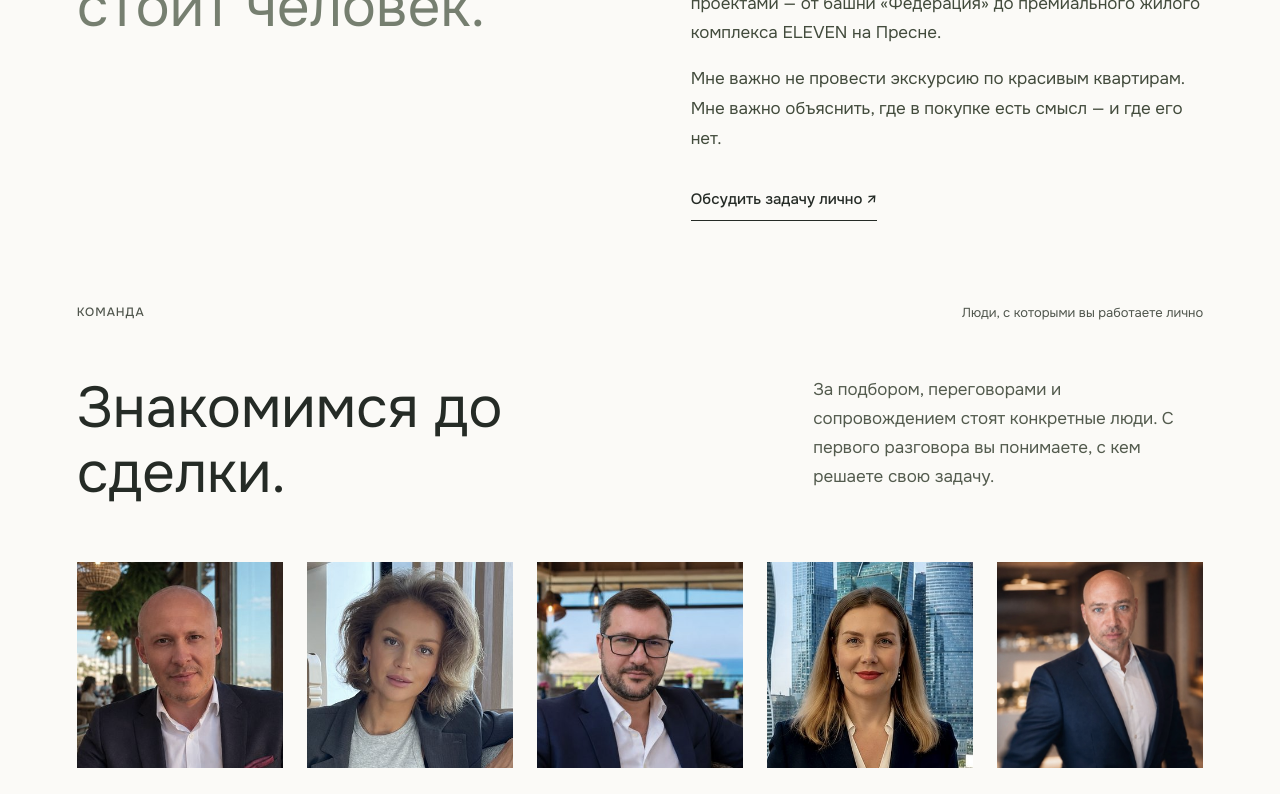
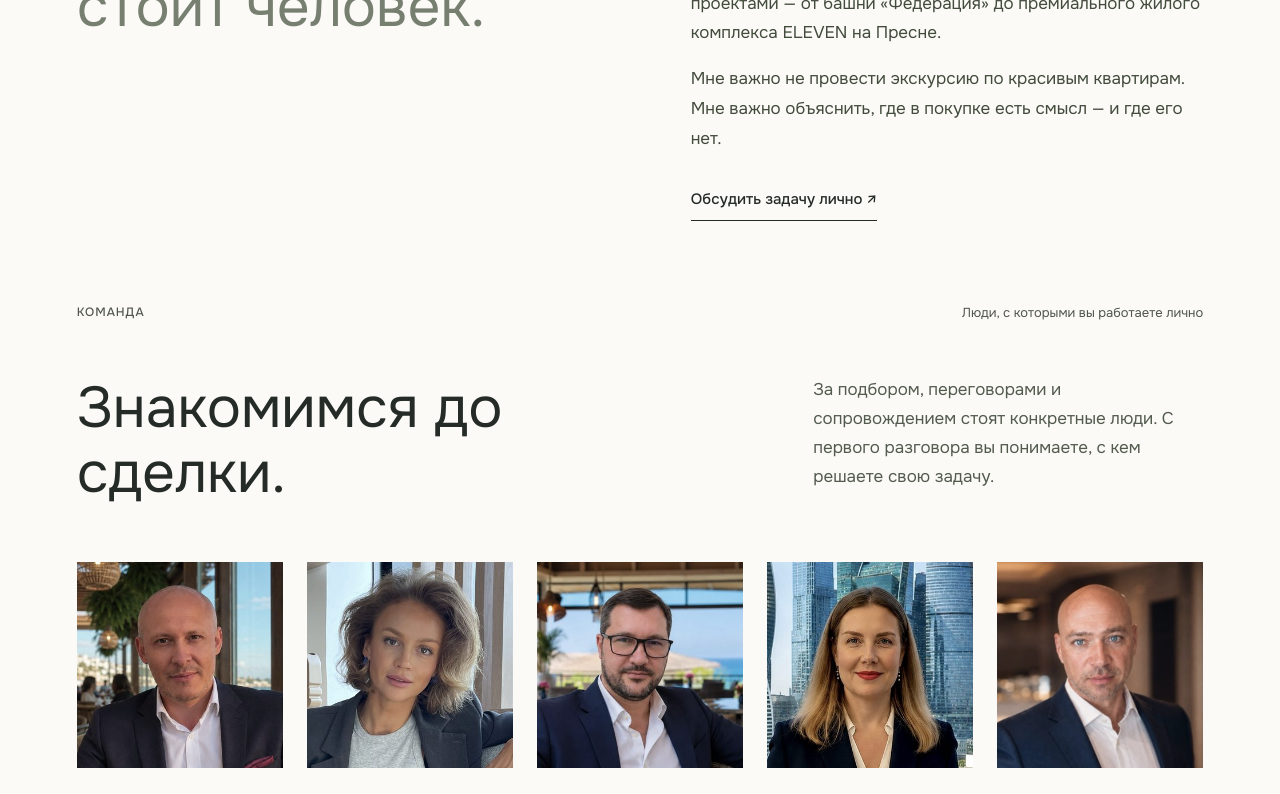
Before and after one commit to anepomniashiy-art/mainhall-platform, a Next.js app: page / in a window 1280 px wide. Shown: the part 10709-11503 px from the top of the page. Built offline with nearby package versions, Linux system fonts and the light colour scheme.

Commit message:
Match Pavel portrait head size and eye line to the team

```diff
--- a/src/app/luxury.css
+++ b/src/app/luxury.css
@@ -72,7 +72,7 @@ body{background:var(--paper);color:var(--ink)}
 .mh-team-grid article{display:flex;flex-direction:column;min-width:0}
 .mh-team-portrait{position:relative;aspect-ratio:1;overflow:hidden}
 .mh-team-portrait img{width:100%;height:100%;object-fit:cover}
-.mh-team-portrait-pavel img{position:absolute;max-width:none;width:122.2414%;height:auto;aspect-ratio:auto;left:-11.2069%;top:-82.7586%}
+.mh-team-portrait-pavel img{position:absolute;max-width:none;width:177.25%;height:auto;aspect-ratio:auto;left:-47.5%;top:-114.75%}
 .mh-team-grid h3{font-size:22px}
 .mh-team-grid article>p{flex:1}
 .mh-team-grid .mh-text-link{align-self:flex-start}
```
